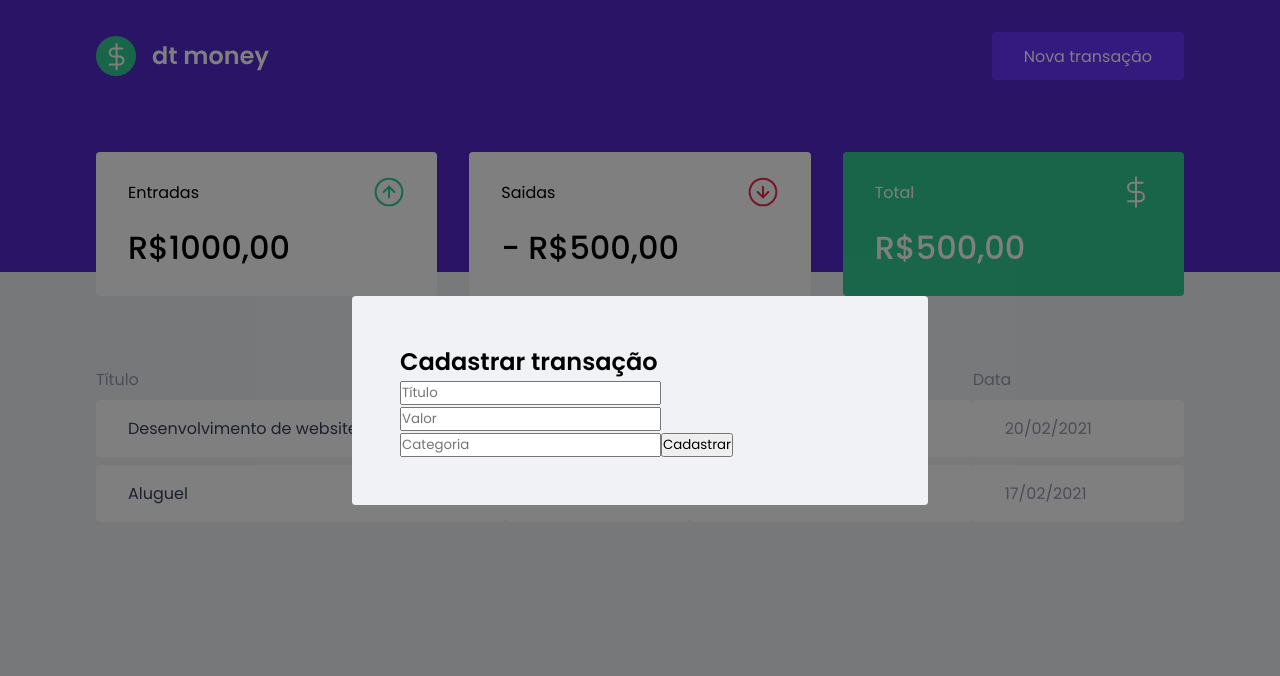
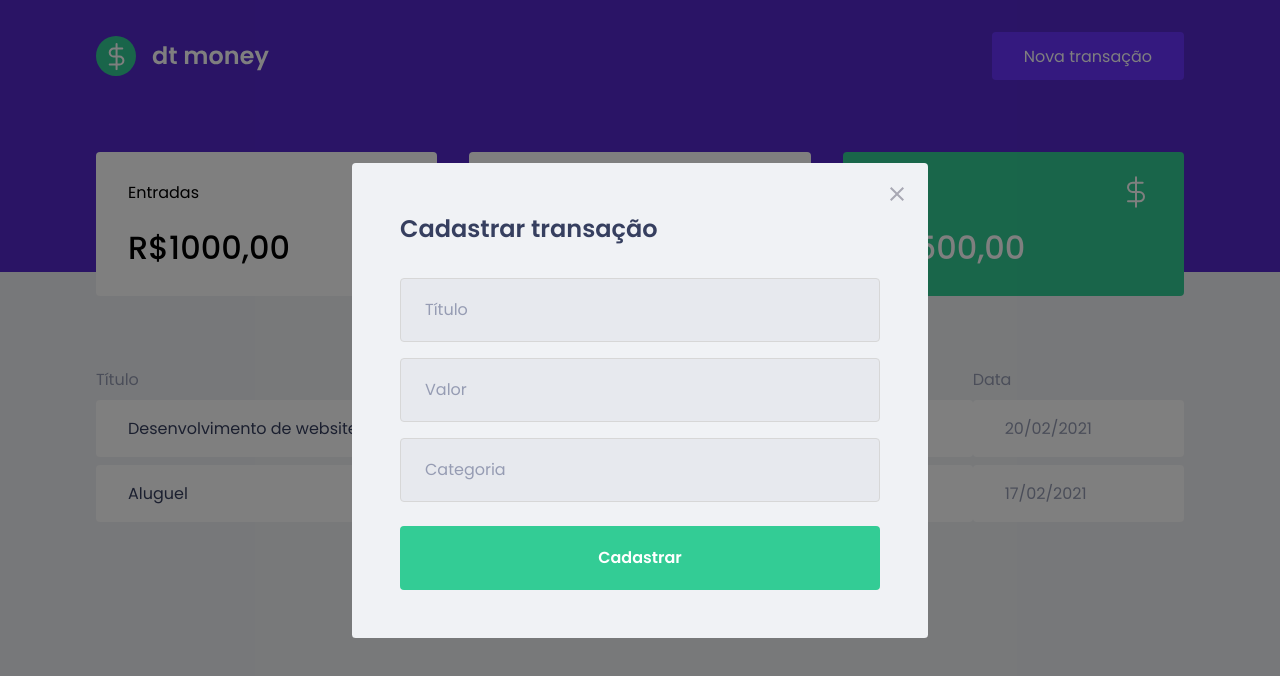
Before and after one commit to williamwhang/trilha-react-Js-chaperII, a React (Create React App) app: page / in a window 1280 px wide. Both pictures are taken after a click on the button "Nova transação". Shown: the top 676 px of the page. Built offline with nearby package versions, Linux system fonts and the light colour scheme; no server answers; what miragejs would draw is missing.

Commit message:
Estilizando o modal

```diff
--- a/src/components/NewTransactionModal/index.tsx
+++ b/src/components/NewTransactionModal/index.tsx
@@ -1,4 +1,5 @@
 import Modal from 'react-modal';
+import closeImg from '../../assets/closeImg.svg';
 import { Container } from './styles';
 
 interface NewTransactionModal{
@@ -14,6 +15,13 @@
         overlayClassName="react-modal-overlay"
         className="react-modal-content"
       >
+        <button type="button"
+        onClick={onRequestClose}
+        className="react-modal-close"
+        >
+            <img src={closeImg} alt="Fechar modal" />
+        </button>
+
         <Container>
           <h2>Cadastrar transação</h2>
 
--- a/src/components/NewTransactionModal/styles.ts
+++ b/src/components/NewTransactionModal/styles.ts
@@ -1,5 +1,50 @@
 import styled from 'styled-components';
 
 export const Container = styled.form `
+  h2 {
+    color: var(--text-title);
+    font-size: 1.5rem;
+    margin-bottom: 2rem;
+  }
 
+  input {
+    width: 100%;
+    padding: 0 1.5rem;
+    height: 4rem;
+    border-radius: 0.25rem;
+
+    border: 1px solid #d7d7d7;
+    background: #e7e9ee;
+
+    font-weight: 400;
+    font-size: 1rem;
+
+
+  &::placeholder {
+    color: var(--text-body);
+   }
+
+   & + input {
+    margin-top: 1rem;
+   }
+  }
+
+  button[type="submit"] {
+    width: 100%;
+    padding: 0 1.5rem;
+    height: 4rem;
+    background: var(--green);
+    color: #ffff;
+    border-radius: 0.25rem;
+    border: 0;
+    font-size: 1rem;
+    margin-top: 1.5rem;
+    font-weight: 600;
+
+    transition: filter 0.2s;
+
+    &:hover {
+     filter: brightness(0.9);
+    }
+  }
 `;
--- a/src/styles/global.ts
+++ b/src/styles/global.ts
@@ -75,4 +75,18 @@
     position: relative;
     border-radius: 0.24rem;
  }
+
+ .react-modal-close {
+    position: absolute;
+    right: 1.5rem;
+    top: 1.5rem;
+    border: 0;
+    background: transparent;
+
+    transition: filter 0.2s;
+
+    &:hover {
+      filter: brightness(0.8);
+    }
+ }
 `
```
Also changed, not shown: src/assets/closeImg.svg (renamed from src/assets/close.svg).
